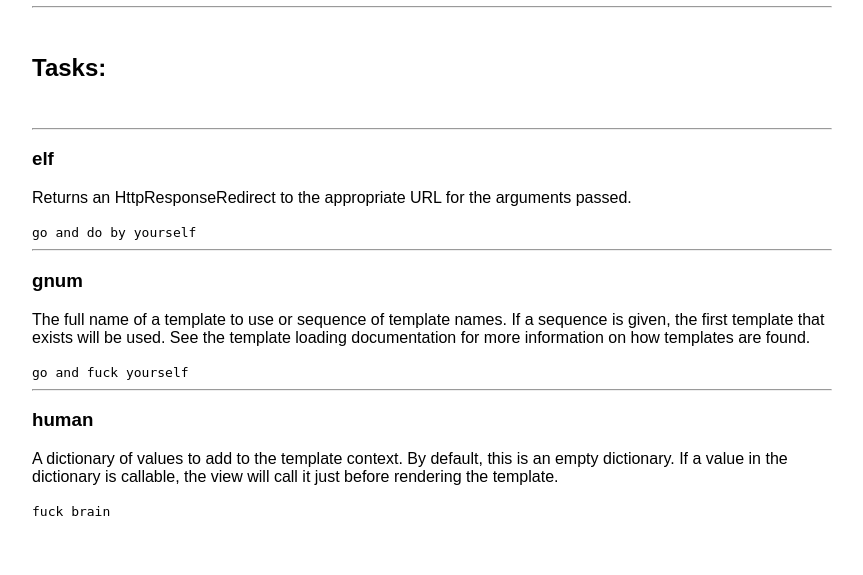
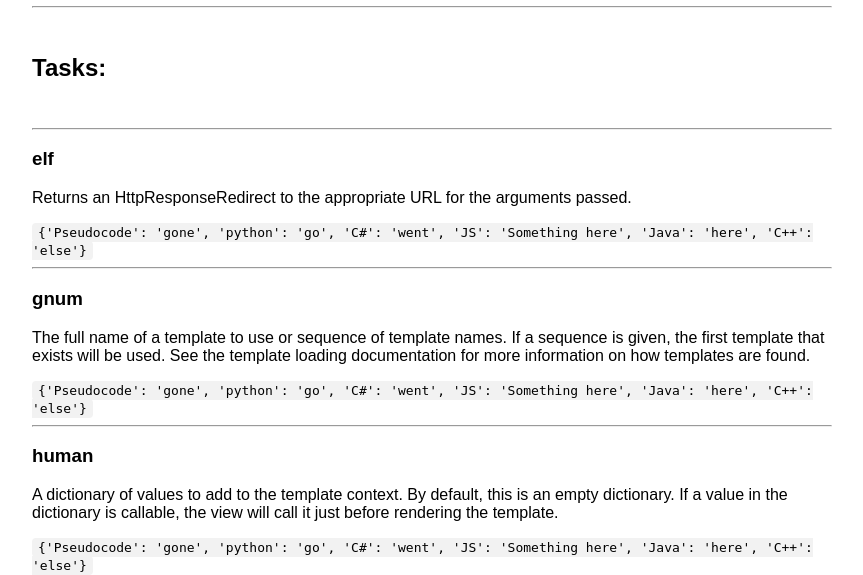
Before and after one commit to RescueRangersTema/initial-son-app, a Django app: page /lesson/art/ in a window 1280 px wide. Shown: the part 1221-1796 px from the top of the page, without its empty margins (208-1071 px from the left). Before the commit the page ends 1737 px from the top, so only its background shows below. Run offline with Django 3.2, Linux system fonts and the light colour scheme.

Commit message:
added small fix

```diff
--- a/app/lesson/views.py
+++ b/app/lesson/views.py
@@ -71,17 +71,17 @@ def view_sample_excercise_article(request):
     article_info = "I am a dog, I have paw"
     tasks_examples = [{"task_name": "elf",
                        "task_description":"Returns an HttpResponseRedirect to the appropriate URL for the arguments passed.",
-                       "solution": "go and do by yourself",
+                       "solution": {"Pseudocode": "gone", "python": "go", "C#": "went", "JS": "Something here", "Java": "here", "C++": "else"},
                        "info": "go",
                        "tags": ["animal", "hard"]},
                       {"task_name": "gnum",
                        "task_description": "The full name of a template to use or sequence of template names. If a sequence is given, the first template that exists will be used. See the template loading documentation for more information on how templates are found.",
-                       "solution": "go and fuck yourself",
+                       "solution": {"Pseudocode": "gone", "python": "go", "C#": "went", "JS": "Something here", "Java": "here", "C++": "else"},
                        "info": "hi",
                        "tags": ["hard"]},
                       {"task_name": "human",
                        "task_description": "A dictionary of values to add to the template context. By default, this is an empty dictionary. If a value in the dictionary is callable, the view will call it just before rendering the template.",
-                       "solution": "fuck brain",
+                       "solution": {"Pseudocode": "gone", "python": "go", "C#": "went", "JS": "Something here", "Java": "here", "C++": "else"},
                        "info": "alive",
                        "tags": ["hard", "easy"]},
                       ]
--- a/app/templates/lesson/lesson.html
+++ b/app/templates/lesson/lesson.html
@@ -51,6 +51,12 @@
 
             border: 1px solid;
         }
+        code {
+            background-color: #f2f2f2;
+            padding: 2px 6px;
+            border-radius: 4px;
+            /*font-family: 'Courier New', monospace;*/
+        }
     </style>
 {% endblock style %}
 
```
